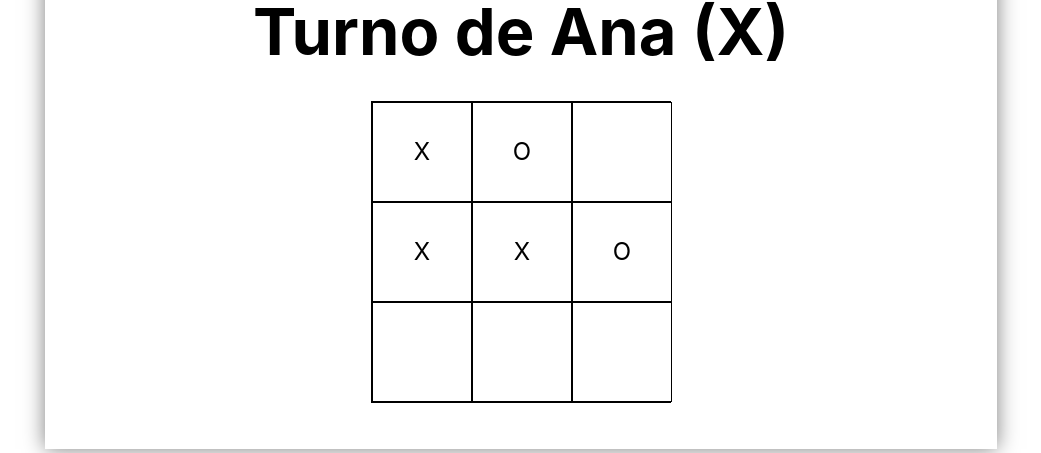
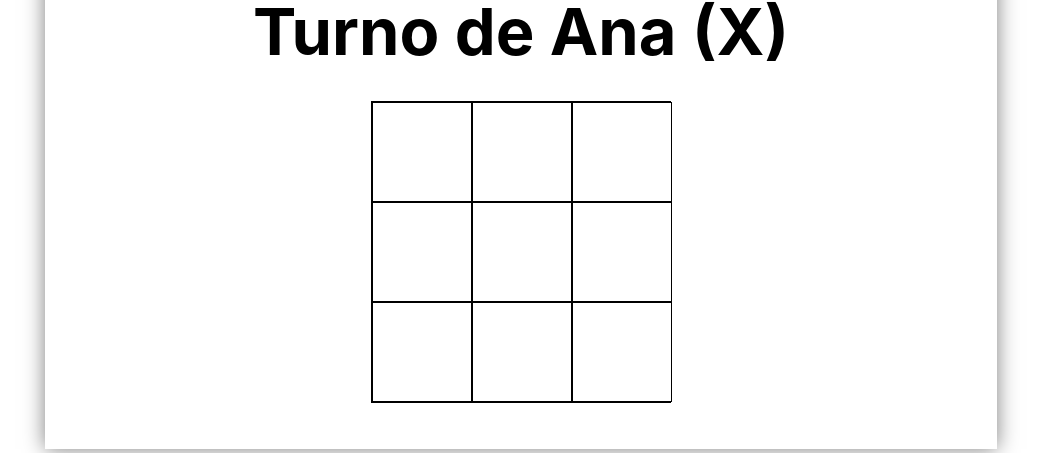
Before and after one commit to CEED-2023/UD8-tic-tac-toe-example, a React (Vite) app: page / in a window 1280 px wide. Shown: the part 447-900 px from the top of the page, without its empty margins (119-1160 px from the left). Built offline with nearby package versions, Linux system fonts and the light colour scheme.

Commit message:
Click on cells

```diff
--- a/src/Celda.jsx
+++ b/src/Celda.jsx
@@ -1,8 +1,9 @@
 function Celda(props) {
+  const { onClick } = props
   const { valor } = props
 
   return (
-    <div className="cell">
+    <div onClick={onClick} className="cell">
       {valor}
     </div>
   )
--- a/src/Tablero.jsx
+++ b/src/Tablero.jsx
@@ -1,27 +1,36 @@
 import { useState } from 'react'
 import Celda from './Celda'
+
+const CELDAS_INICIALES = [
+  [ '', '', '' ],
+  [ '', '', '' ],
+  [ '', '', '' ]
+]
 
 function Tablero(props) {
 
   const { jugadores } = props
   const [ turno, setTurno ] = useState(0)
-
-  const datosCeldas = [
-    [ 'X', 'O', '' ],
-    [ 'X', 'X', 'O' ],
-    [ '', '', '']
-  ]
+  const [ celdas, setCeldas ] = useState(CELDAS_INICIALES)
 
   const jugador = jugadores[turno]
+
+  function onCeldaClick(i, j) {
+    console.log('Celda clickeada:', i, j)
+  }
 
   return (
     <div className="game">
       <h1>Turno de {`${jugador.nombre}`} ({`${jugador.simbolo}`})</h1>
       <div className="board">
         {
-          datosCeldas.map((fila, i) => {
+          celdas.map((fila, i) => {
             return fila.map((celda, j) => {
-              return <Celda key={`${i}-${j}`} valor={celda}/>
+              return <Celda
+                        key={`${i}-${j}`}
+                        onClick={() => onCeldaClick(i,j)}
+                        valor={celda}
+                      />
             })
           })
         }
```
